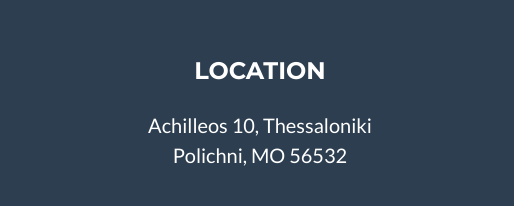
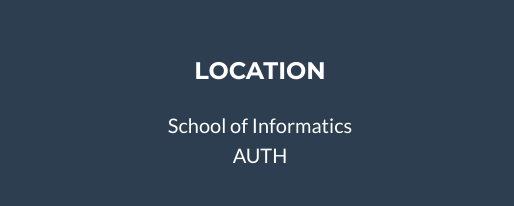
Before and after one commit to kochlisGit/aboutme, a plain HTML site: page index.html in a window 1280 px wide. Shown: the part 3620-3826 px from the top of the page, 0-514 px from the left. Drawn offline with nearby package versions, Linux system fonts and the light colour scheme.

Commit message:
Update index.html

```diff
--- a/index.html
+++ b/index.html
@@ -240,9 +240,9 @@
                     <div class="col-lg-4 mb-5 mb-lg-0">
                         <h4 class="text-uppercase mb-4">Location</h4>
                         <p class="lead mb-0">
-                            Achilleos 10, Thessaloniki
+                             School of Informatics
                             <br />
-                            Polichni, MO 56532
+                            AUTH
                         </p>
                     </div>
                     <!-- Footer Social Icons-->
```
